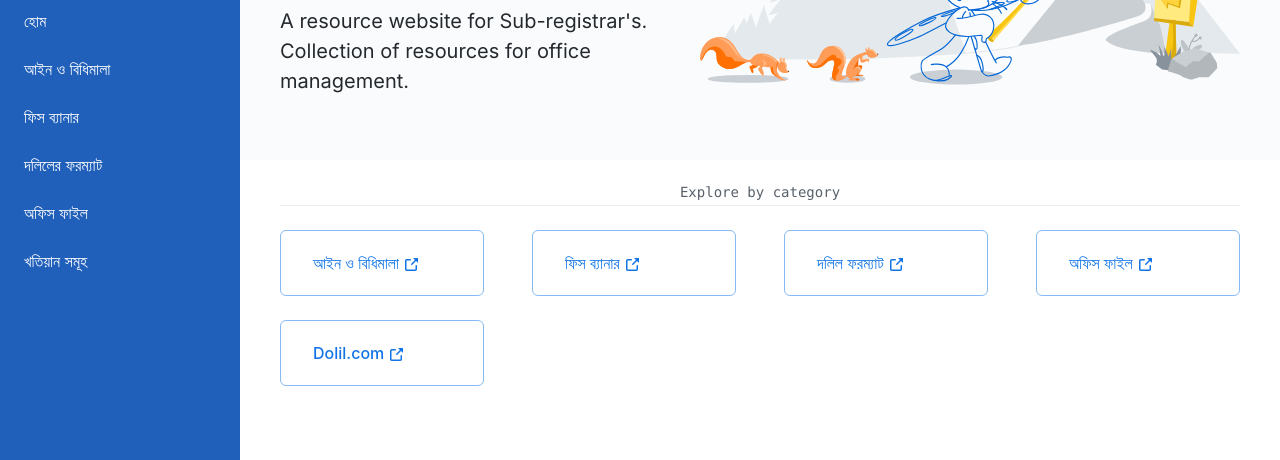
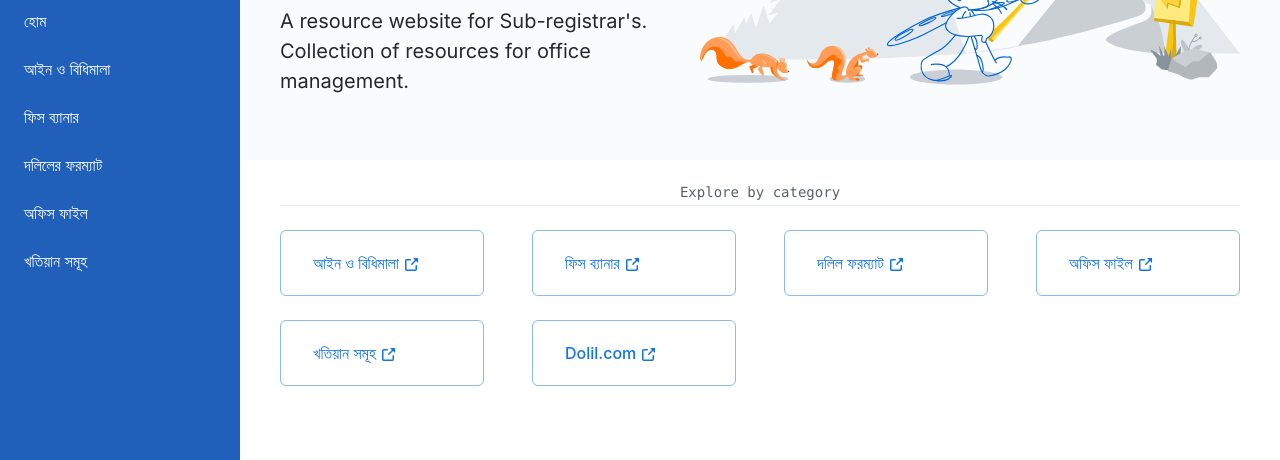
Before and after one commit to jihan007/sr_dolil, a website: page index.html in a window 1280 px wide. Shown: the part 109-569 px from the top of the page. Drawn offline with Linux system fonts and the light colour scheme.

Commit message:
Update index.html

```diff
--- a/index.html
+++ b/index.html
@@ -356,6 +356,12 @@
 							</path></svg></span></a>
 						</div>
 
+						<div class="d-flex flex-column col-12 col-sm-6 col-lg-3 pb-4">
+							<a class="btn-mktg flex-auto d-flex flex-items-center btn-outline-mktg btn-large-mktg ws-normal" href="./khotian.html">খতিয়ান সমূহ <span class="ml-1"><svg aria-hidden="true" class="octicon octicon-link-external" height="16" version="1.1" viewbox="0 0 16 16" width="16">
+							<path d="M10.604 1h4.146a.25.25 0 01.25.25v4.146a.25.25 0 01-.427.177L13.03 4.03 9.28 7.78a.75.75 0 01-1.06-1.06l3.75-3.75-1.543-1.543A.25.25 0 0110.604 1zM3.75 2A1.75 1.75 0 002 3.75v8.5c0 .966.784 1.75 1.75 1.75h8.5A1.75 1.75 0 0014 12.25v-3.5a.75.75 0 00-1.5 0v3.5a.25.25 0 01-.25.25h-8.5a.25.25 0 01-.25-.25v-8.5a.25.25 0 01.25-.25h3.5a.75.75 0 000-1.5h-3.5z" fill-rule="evenodd">
+							</path></svg></span></a>
+						</div>
+
 
 						<div class="d-flex flex-column col-12 col-sm-6 col-lg-3 pb-4">
 							<a class="btn-mktg flex-auto d-flex flex-items-center btn-outline-mktg btn-large-mktg ws-normal" href="https://dolil.com">Dolil.com <span class="ml-1"><svg aria-hidden="true" class="octicon octicon-link-external" height="16" version="1.1" viewbox="0 0 16 16" width="16">
```
